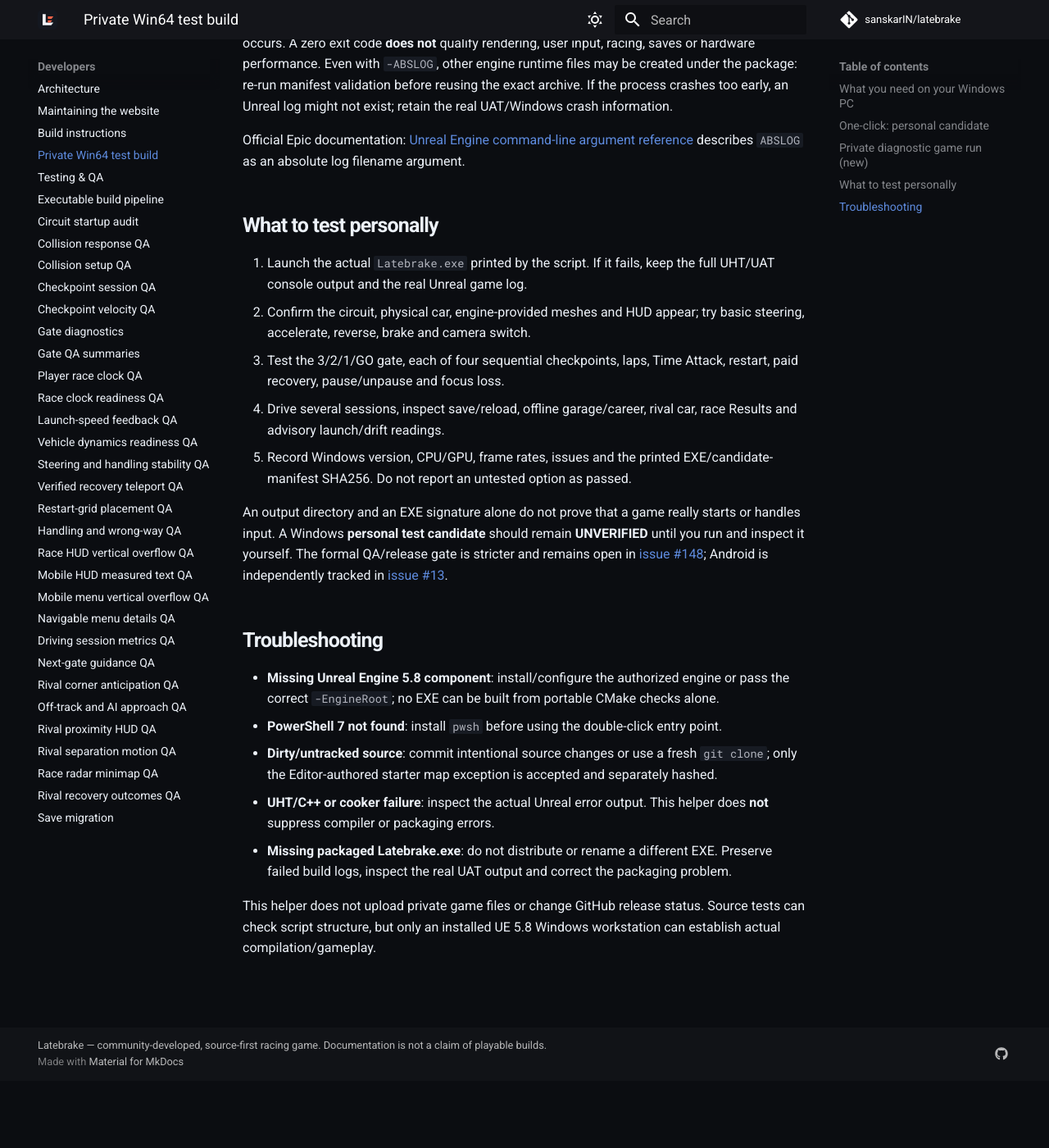
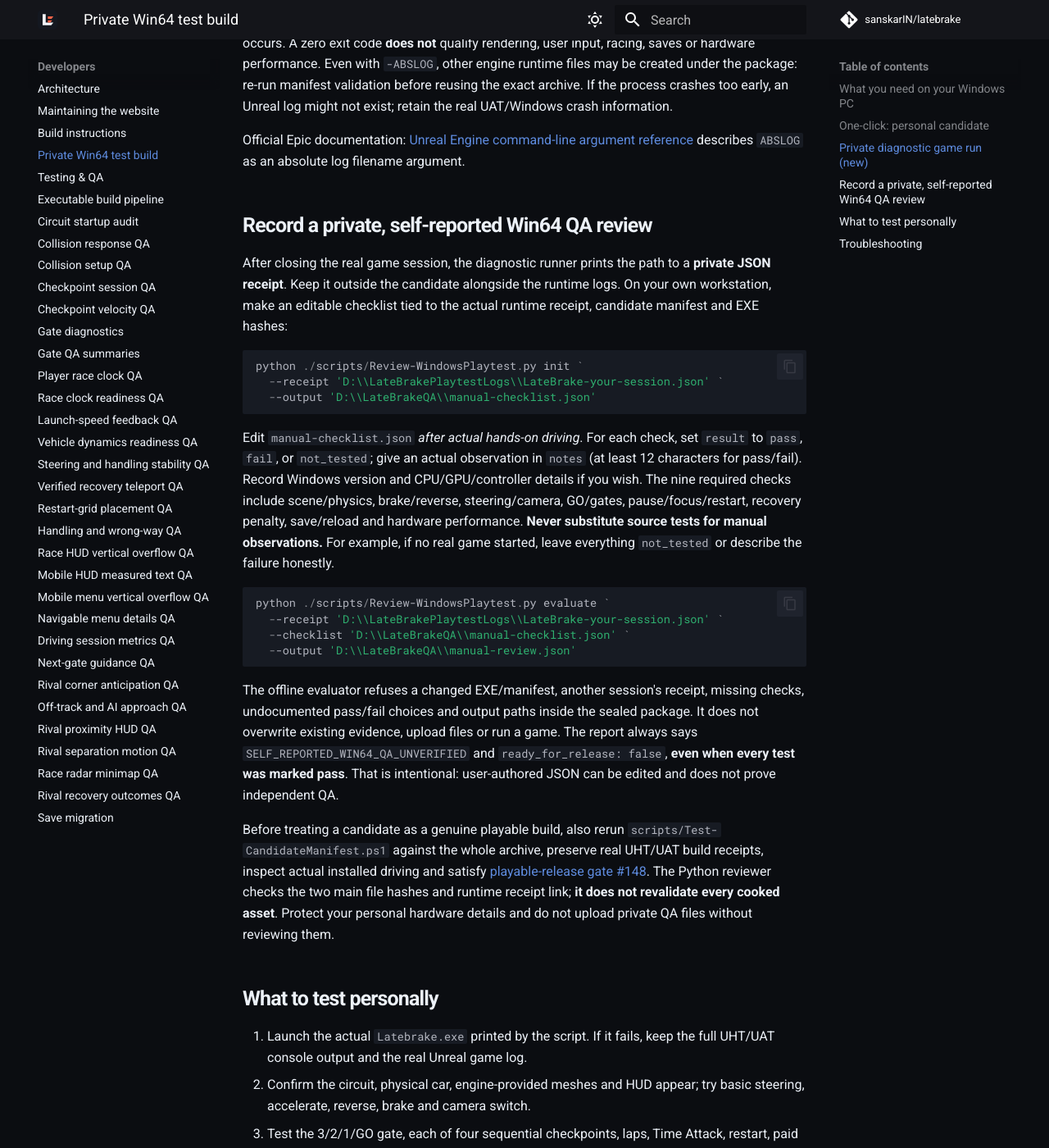
Before and after one commit to sanskarIN/latebrake, an MkDocs documentation site: the page built from docs/WINDOWS_PERSONAL_PLAYTEST.md, in a window 1280 px wide and 1400 px high, scrolled down 2065 px. Shown: the whole window at 82% size. Built offline with MkDocs 1.6.1 and Material for MkDocs 9.7.7, drawn with Linux system fonts in a browser that asks for light colours; comment, search, counter and statistics services are not loaded; before the commit the page ends 3383 px from its top, so only the background shows below that.

Commit message:
docs(win64): guide hands-on QA checklist and explicitly unverified evidence

````diff
--- a/docs/WINDOWS_PERSONAL_PLAYTEST.md
+++ b/docs/WINDOWS_PERSONAL_PLAYTEST.md
@@ -104,6 +104,54 @@
 https://dev.epicgames.com/documentation/en-us/unreal-engine/unreal-engine-command-line-arguments-reference)
 describes `ABSLOG` as an absolute log filename argument.
 
+## Record a private, self-reported Win64 QA review
+
+After closing the real game session, the diagnostic runner prints the path
+to a **private JSON receipt**. Keep it outside the candidate alongside the
+runtime logs. On your own workstation, make an editable checklist tied to
+the actual runtime receipt, candidate manifest and EXE hashes:
+
+```powershell
+python ./scripts/Review-WindowsPlaytest.py init `
+  --receipt 'D:\\LateBrakePlaytestLogs\\LateBrake-your-session.json' `
+  --output 'D:\\LateBrakeQA\\manual-checklist.json'
+```
+
+Edit `manual-checklist.json` *after actual hands-on driving*. For each
+check, set `result` to `pass`, `fail`, or `not_tested`; give an actual
+observation in `notes` (at least 12 characters for pass/fail). Record
+Windows version and CPU/GPU/controller details if you wish. The nine
+required checks include scene/physics, brake/reverse, steering/camera,
+GO/gates, pause/focus/restart, recovery penalty, save/reload and
+hardware performance. **Never substitute source tests for manual
+observations.** For example, if no real game started, leave everything
+`not_tested` or describe the failure honestly.
+
+```powershell
+python ./scripts/Review-WindowsPlaytest.py evaluate `
+  --receipt 'D:\\LateBrakePlaytestLogs\\LateBrake-your-session.json' `
+  --checklist 'D:\\LateBrakeQA\\manual-checklist.json' `
+  --output 'D:\\LateBrakeQA\\manual-review.json'
+```
+
+The offline evaluator refuses a changed EXE/manifest, another session's
+receipt, missing checks, undocumented pass/fail choices and output paths
+inside the sealed package. It does not overwrite existing evidence,
+upload files or run a game. The report always says
+`SELF_REPORTED_WIN64_QA_UNVERIFIED` and
+`ready_for_release: false`, **even when every test was marked pass**.
+That is intentional: user-authored JSON can be edited and does not prove
+independent QA.
+
+Before treating a candidate as a genuine playable build, also rerun
+`scripts/Test-CandidateManifest.ps1` against the whole archive,
+preserve real UHT/UAT build receipts, inspect actual installed driving
+and satisfy [playable-release gate #148](https://github.com/sanskarIN/latebrake/issues/148).
+The Python reviewer checks the two main file hashes and runtime
+receipt link; **it does not revalidate every cooked asset**. Protect
+your personal hardware details and do not upload private QA files
+without reviewing them.
+
 ## What to test personally
 
 1. Launch the actual `Latebrake.exe` printed by the script. If it fails,
````
